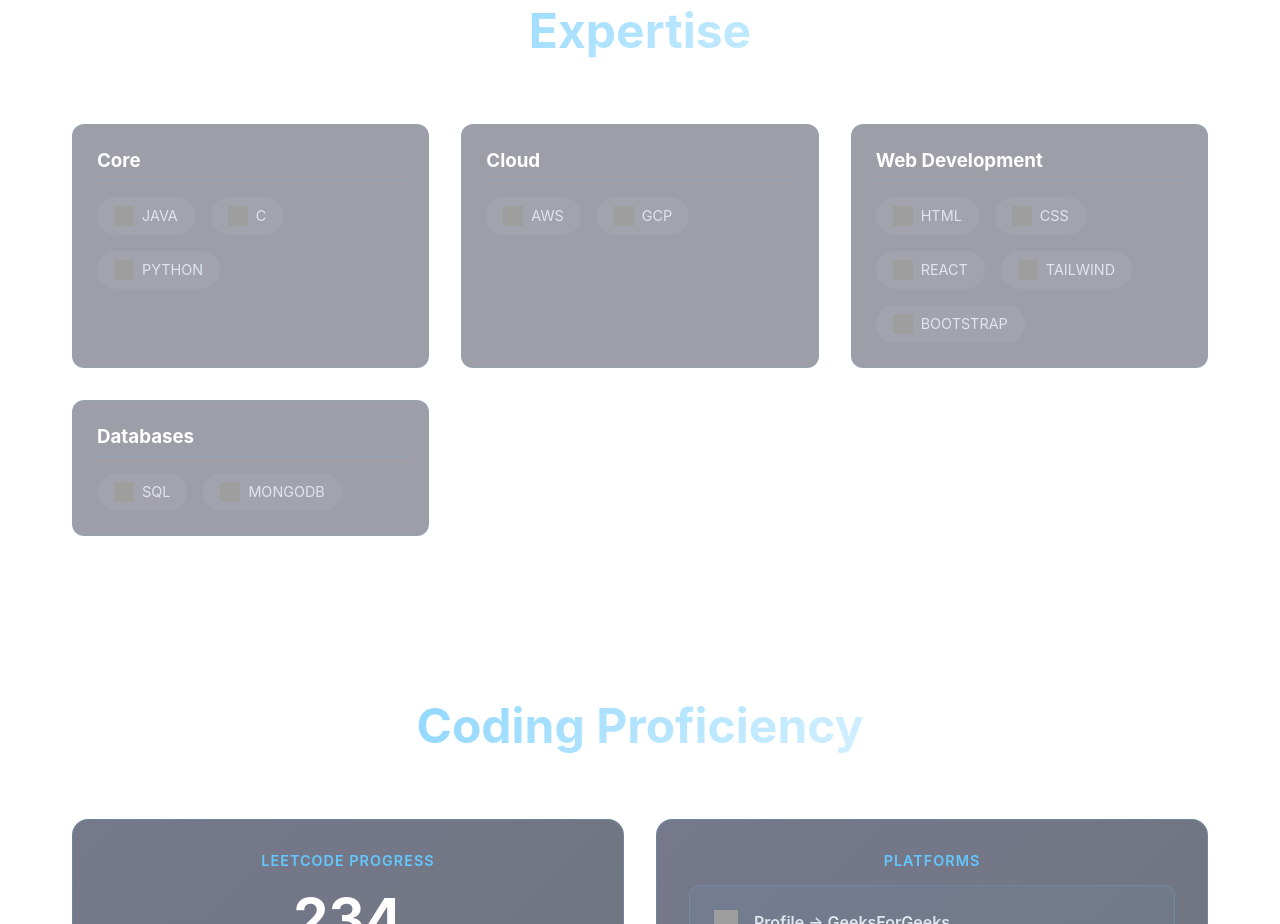
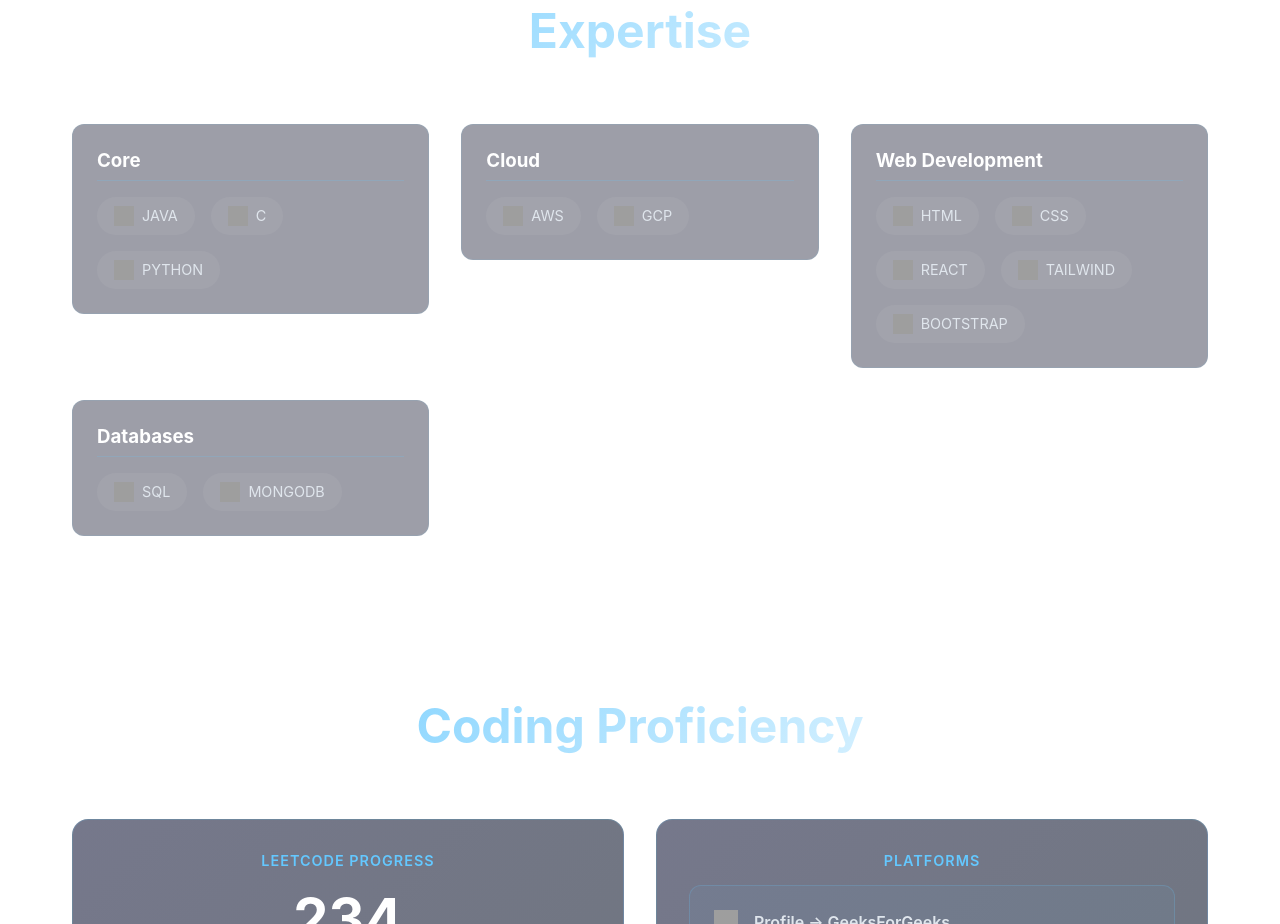
Before and after one commit to abishekhariharan076/Portfolio, a React (Vite) app: page / in a window 1280 px wide. Shown: the part 2440-3364 px from the top of the page. Built offline with nearby package versions, Linux system fonts and the light colour scheme; no server answers; grey boxes are pictures that could not be loaded.

Commit message:
style: remove excess vertical space in expertise cards

```diff
--- a/src/App.css
+++ b/src/App.css
@@ -50,6 +50,7 @@
   display: grid;
   grid-template-columns: repeat(auto-fit, minmax(280px, 1fr));
   gap: 2rem;
+  align-items: start;
 }
 
 .platform-box {
```
